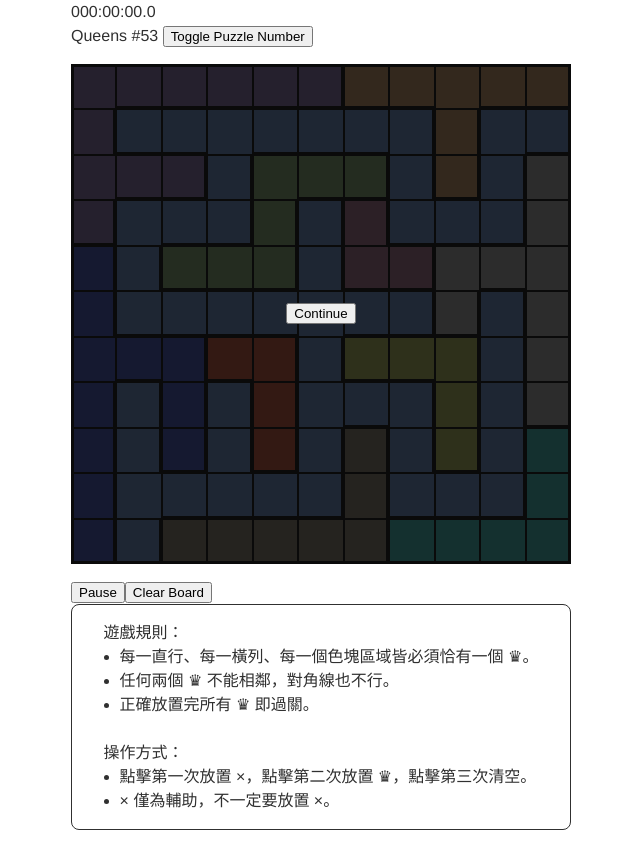
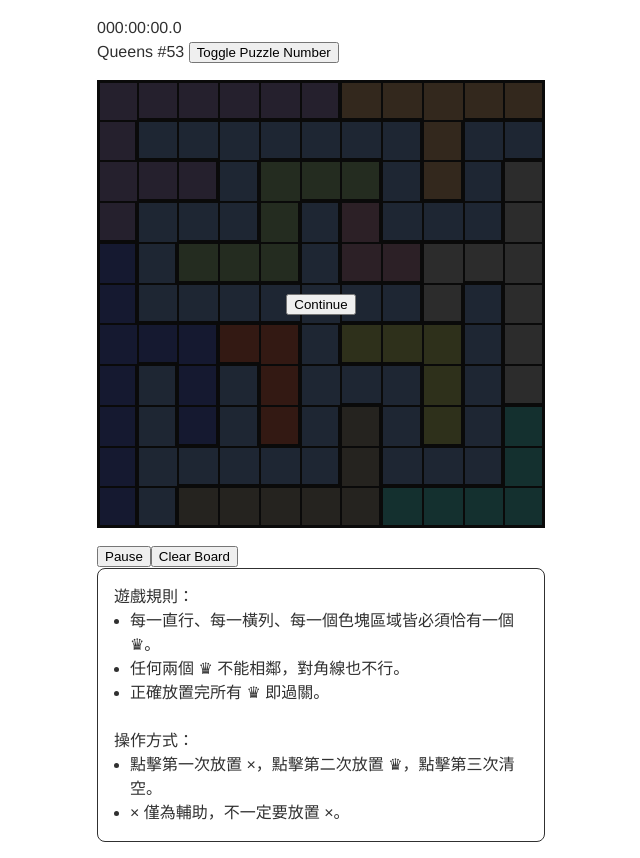
Before and after one commit to cx3576888/queens, a React (Vite) app: page / in a window 1280 px wide. Shown: the whole page, without its empty margins (319-959 px from the left). Before the commit the page ends 830 px from the top, so only its background shows below. Built offline with nearby package versions, Linux system fonts and the light colour scheme.

Commit message:
modify css

```diff
--- a/src/global.css
+++ b/src/global.css
@@ -2,6 +2,10 @@
   color-scheme: light dark;
   font-family: Helvetica, Arial, system-ui, sans-serif;
   font-size: 16px;
+}
+
+* {
+  box-sizing: border-box;
 }
 
 body {
--- a/src/styles/App.module.css
+++ b/src/styles/App.module.css
@@ -1,4 +1,6 @@
 .app {
-  max-width: 500px;
+  min-width: 240px;
+  max-width: 480px;
+  padding: 16px;
   margin: 0 auto;
 }
--- a/src/styles/GameCell.module.css
+++ b/src/styles/GameCell.module.css
@@ -1,13 +1,13 @@
 .gameCell {
   border: 1px solid #303030;
-  box-sizing: border-box;
   aspect-ratio: 1 / 1;
   width: 20px;
   flex-grow: 1;
   display: flex;
   justify-content: center;
   align-items: center;
-  font-size: 1.5em;
+  font-size: clamp(12px, 2.4px + 4vw, 24px);
+  line-height: 1;
   color: #303030;
   user-select: none;
 }
```
